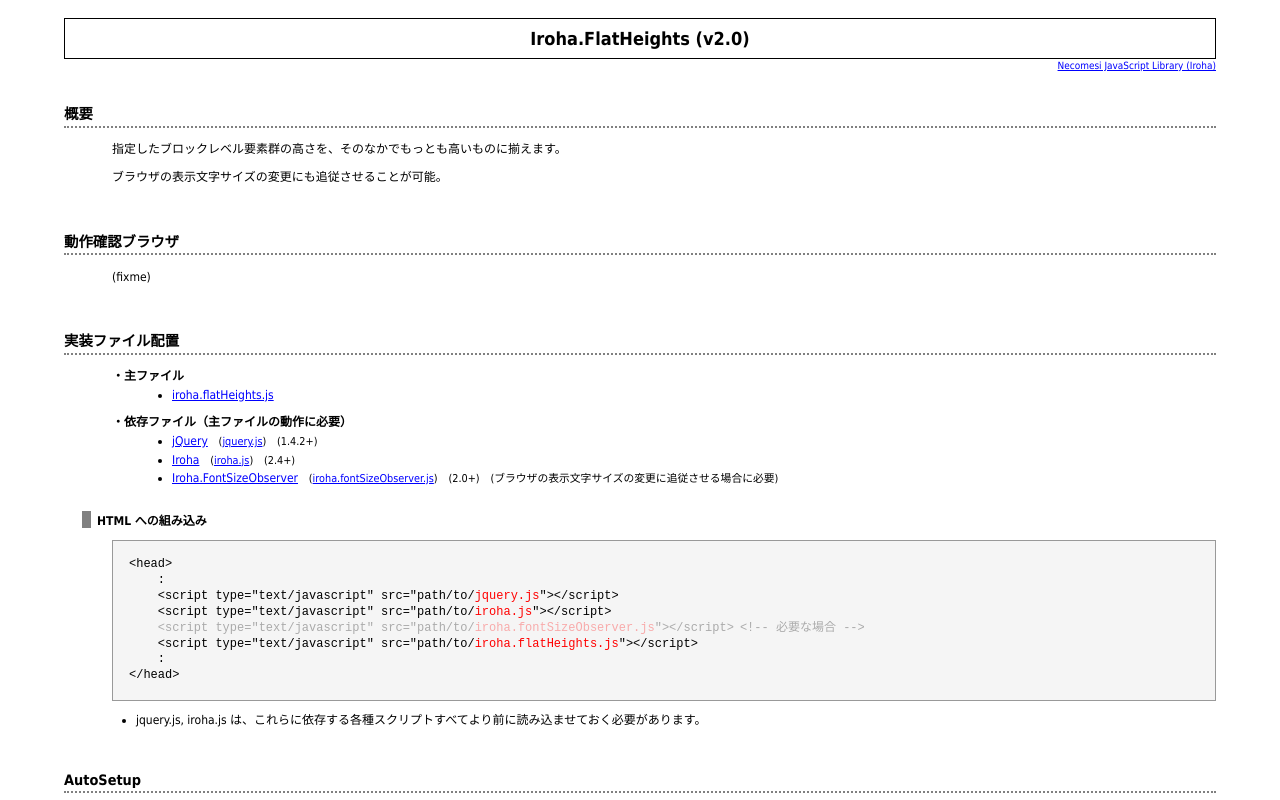
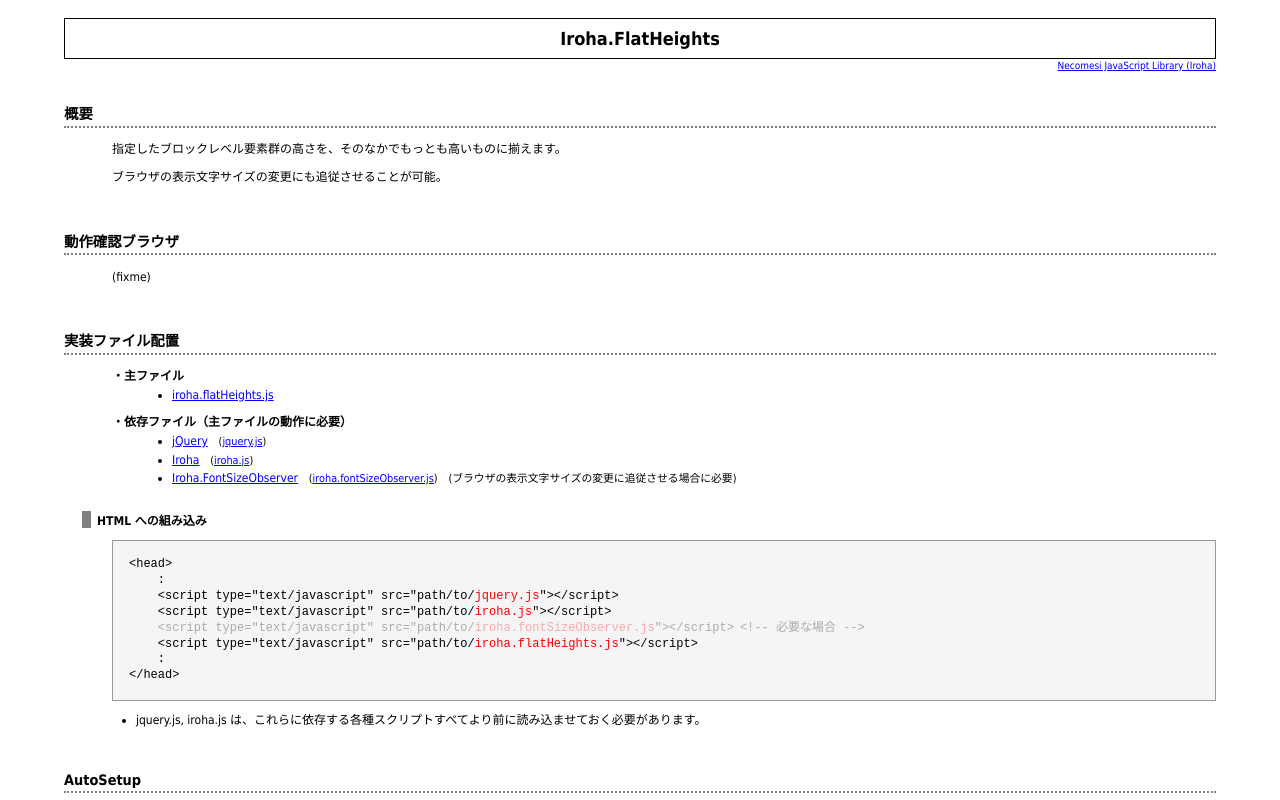
Before and after one commit to necomesi/iroha, a plain HTML site: page Iroha/flatHeights/index.html in a window 1280 px wide. Shown: the top 800 px of the page. Drawn offline with Linux system fonts and the light colour scheme.

Commit message:
Iroha.FlatHeights : サンプルが jQuery1.9 で動作しないのを修正。HTMLの文法ミスも直した。

```diff
--- a/Iroha/flatHeights/_docfiles/sample.js
+++ b/Iroha/flatHeights/_docfiles/sample.js
@@ -3,7 +3,7 @@
  *    @fileoverview
  *       sample script for Iroha.FlatHeights.
  *
- *    @version 3.0.20120405
+ *    @version 3.01.20130313
  *    @requires jquery.js
  *    @requires iroha.js
  *    @requires iroha.flatHeights.js
@@ -15,7 +15,7 @@
 
 $(function() {
 	$('button')
-		.live('click', function() {
+		.on('click', function() {
 			var $btn = $(this).attr('disabled', true);
 			var code = $btn.parent().prev('pre').text();
 			$.globalEval(code);
--- a/Iroha/flatHeights/index.html
+++ b/Iroha/flatHeights/index.html
@@ -5,7 +5,7 @@
 <meta http-equiv="Content-Type" content="text/html; charset=UTF-8">
 <meta http-equiv="Content-Style-Type" content="text/css">
 <meta http-equiv="Content-Script-Type" content="text/javascript">
-<title>Iroha.FlatHeights (v3.0)</title>
+<title>Iroha.FlatHeights</title>
 <link rel="stylesheet" type="text/css" href="../../_css/base.css">
 <link rel="styleSheet" type="text/css" href="_docfiles/sample.css">
 <script type="text/javascript" src="../_libs/jquery.js"></script>
@@ -16,7 +16,7 @@
 </head>
 <body>
 
-<h1>Iroha.FlatHeights (v2.0)</h1>
+<h1>Iroha.FlatHeights</h1>
 
 <ul id="to-index">
 	<li><a href="../index.html">Necomesi JavaScript Library (Iroha)</a></li>
@@ -43,9 +43,9 @@
 	<dt>依存ファイル（主ファイルの動作に必要） </dt>
 	<dd>
 		<ul>
-			<li><a href="http://jquery.com/">jQuery</a><span class="info">(<a href="../_libs/jquery.js">jquery.js</a>)</span><span class="info">(1.4.2+)</span></li>
-			<li><a href="../iroha/index.html">Iroha</a><span class="info">(<a href="../iroha/iroha.js">iroha.js</a>)</span><span class="info">(2.4+)</span></li>
-			<li><a href="../fontSizeObserver/index.html">Iroha.FontSizeObserver</a><span class="info">(<a href="../fontSizeObserver/iroha.fontSizeObserver.js">iroha.fontSizeObserver.js</a>)</span><span class="info">(2.0+)</span><span class="info">(ブラウザの表示文字サイズの変更に追従させる場合に必要)</span></li>
+			<li><a href="http://jquery.com/">jQuery</a><span class="info">(<a href="../_libs/jquery.js">jquery.js</a>)</span></li>
+			<li><a href="../iroha/index.html">Iroha</a><span class="info">(<a href="../iroha/iroha.js">iroha.js</a>)</span></li>
+			<li><a href="../fontSizeObserver/index.html">Iroha.FontSizeObserver</a><span class="info">(<a href="../fontSizeObserver/iroha.fontSizeObserver.js">iroha.fontSizeObserver.js</a>)</span><span class="info">(ブラウザの表示文字サイズの変更に追従させる場合に必要)</span></li>
 		</ul>
 	</dd>
 </dl>
@@ -130,7 +130,6 @@
 <p>(fixme)</p>
 
 <address>written by Koji Kasugai (<a href="mailto:kojika@necomesi.jp">kojika@necomesi.jp</a>) 2012-04-05</address>
-address>
 
 </body>
 </html>
```
